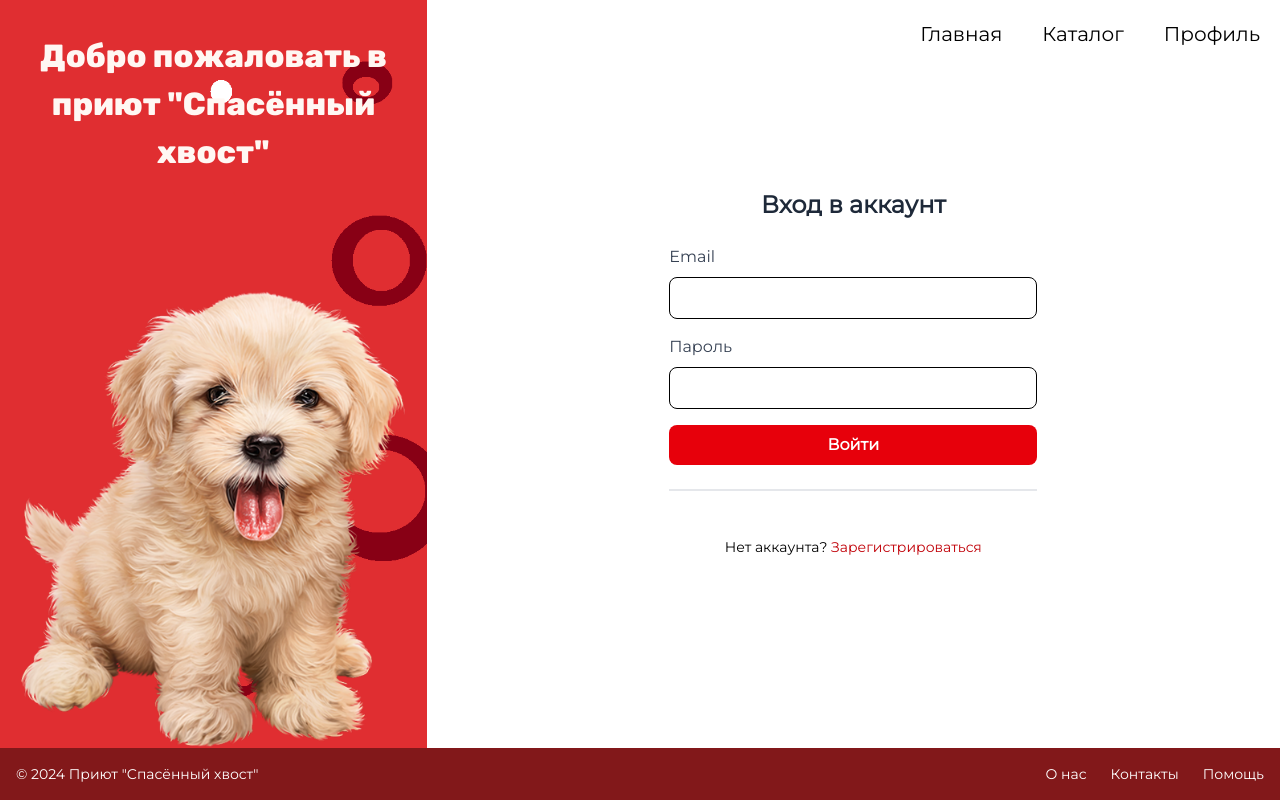
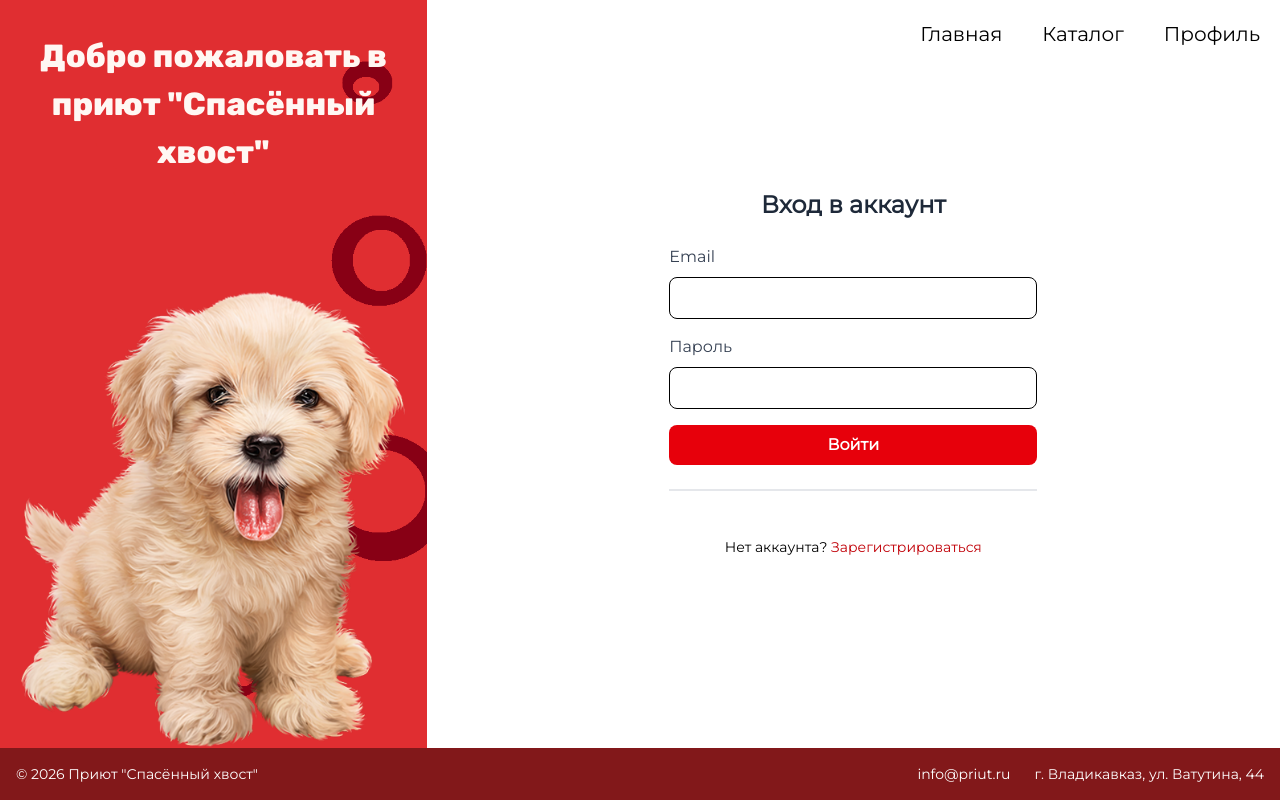
Before and after one commit to alinabzykova/ShelterSite, a Vue app: page /login in a window 1280 px wide. Built offline with nearby package versions, Linux system fonts and the light colour scheme; a web font is replaced by a local one.

Commit message:
Подправила логин

```diff
--- a/src/views/LoginView.vue
+++ b/src/views/LoginView.vue
@@ -135,11 +135,10 @@
     <footer class="bg-red-900 text-white py-4">
       <div class="container mx-auto px-4">
         <div class="flex flex-col md:flex-row justify-between items-center gap-2 text-sm">
-          <p>© 2024 Приют "Спасённый хвост"</p>
+          <p>© 2026 Приют "Спасённый хвост"</p>
           <div class="flex gap-6">
-            <a href="#" class="hover:text-red-300 transition">О нас</a>
-            <a href="#" class="hover:text-red-300 transition">Контакты</a>
-            <a href="#" class="hover:text-red-300 transition">Помощь</a>
+            <a href="#">info@priut.ru</a>
+            <a href="#">г. Владикавказ,  ул. Ватутина, 44</a>
           </div>
         </div>
       </div>
```
Also changed, not shown: public/images/shelterbg.png.
